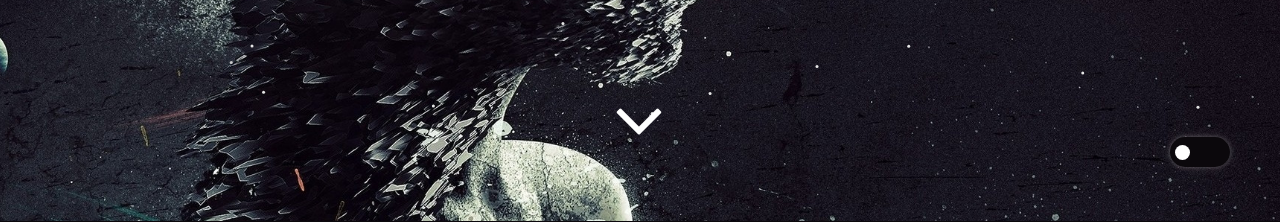
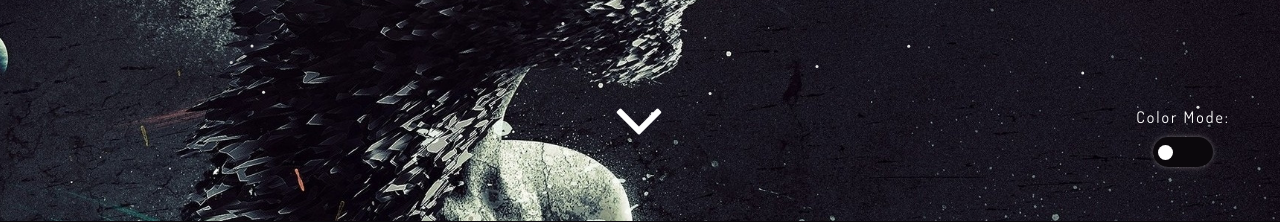
Before and after one commit to teodorus-nathaniel/teodorus-nathaniel.github.io, a PHP site: page / in a window 1280 px wide. Shown: the part 583-805 px from the top of the page. Run offline with PHP 8.4, Linux system fonts and the light colour scheme.

Commit message:
added color mode text

```diff
--- a/css/style.css
+++ b/css/style.css
@@ -29,6 +29,19 @@ body {
 	line-height: 1.8em;
 }
 
+.color-switch-container {
+	position: fixed;
+	bottom: 50px;
+	right: 50px;
+	z-index: 999;
+	display: flex;
+	flex-direction: column;
+	align-items: center;
+	color: var(--text-color);
+}
+.color-switch-container p {
+	margin: 10px 0;
+}
 #color-switch {
 	padding: 5px;
 	box-shadow: 0px 0px 20px 0 var(--box-shadow-light), 0px 0px 5px 0 var(--box-shadow-med);
@@ -37,10 +50,6 @@ body {
 	display: flex;
 	align-items: center;
 	background-color: var(--primary-color);
-	position: fixed;
-	bottom: 50px;
-	right: 50px;
-	z-index: 999;
 	border-radius: 50px;
 	transition: all 500ms;
 }
--- a/index.html
+++ b/index.html
@@ -20,10 +20,14 @@
 </head>
 
 <body>
-    <div id="color-switch" class="dark">
-        <div class="circle"></div>
+
+    <div class="color-switch-container">
+        <p>Color Mode: </p>
+        <div id="color-switch" class="dark">
+            <div class="circle"></div>
+        </div>
+        <div id="slider"></div>
     </div>
-    <div id="slider"></div>
 
     <nav>
         <ul>
```
